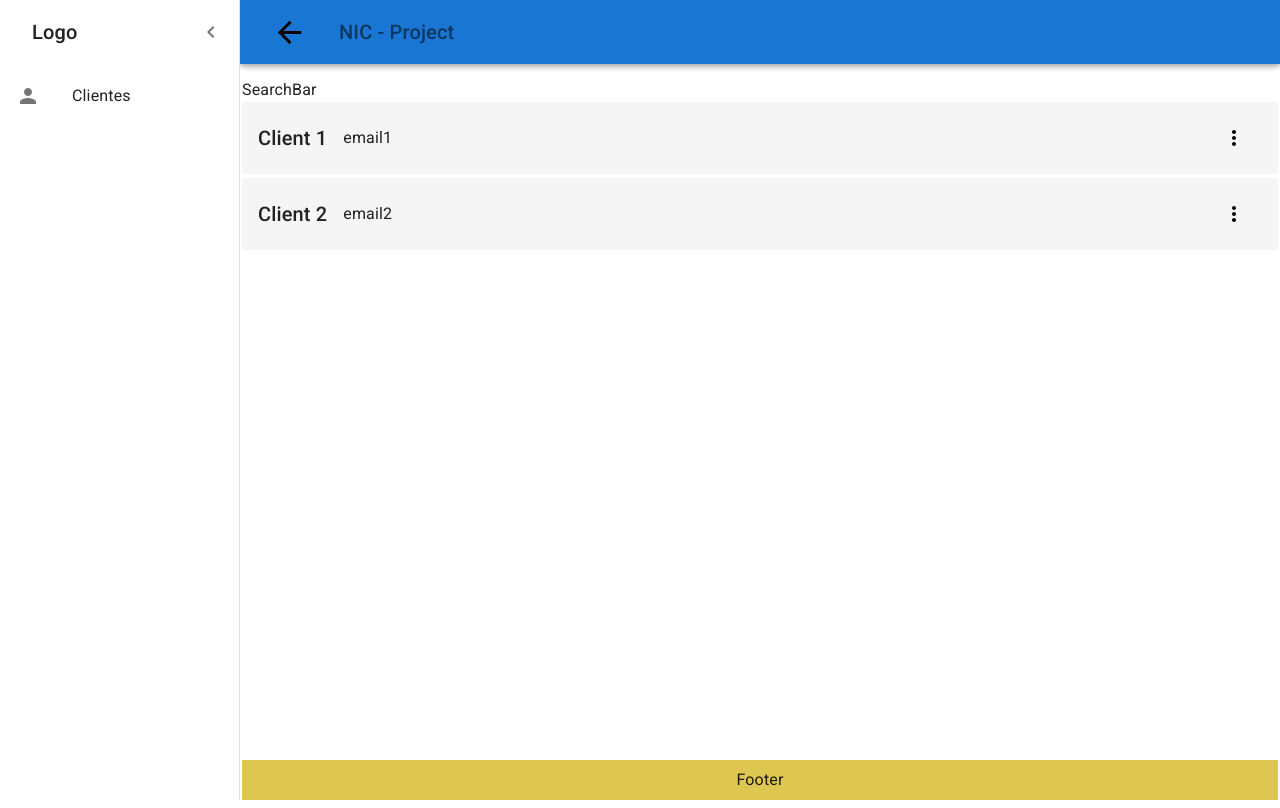
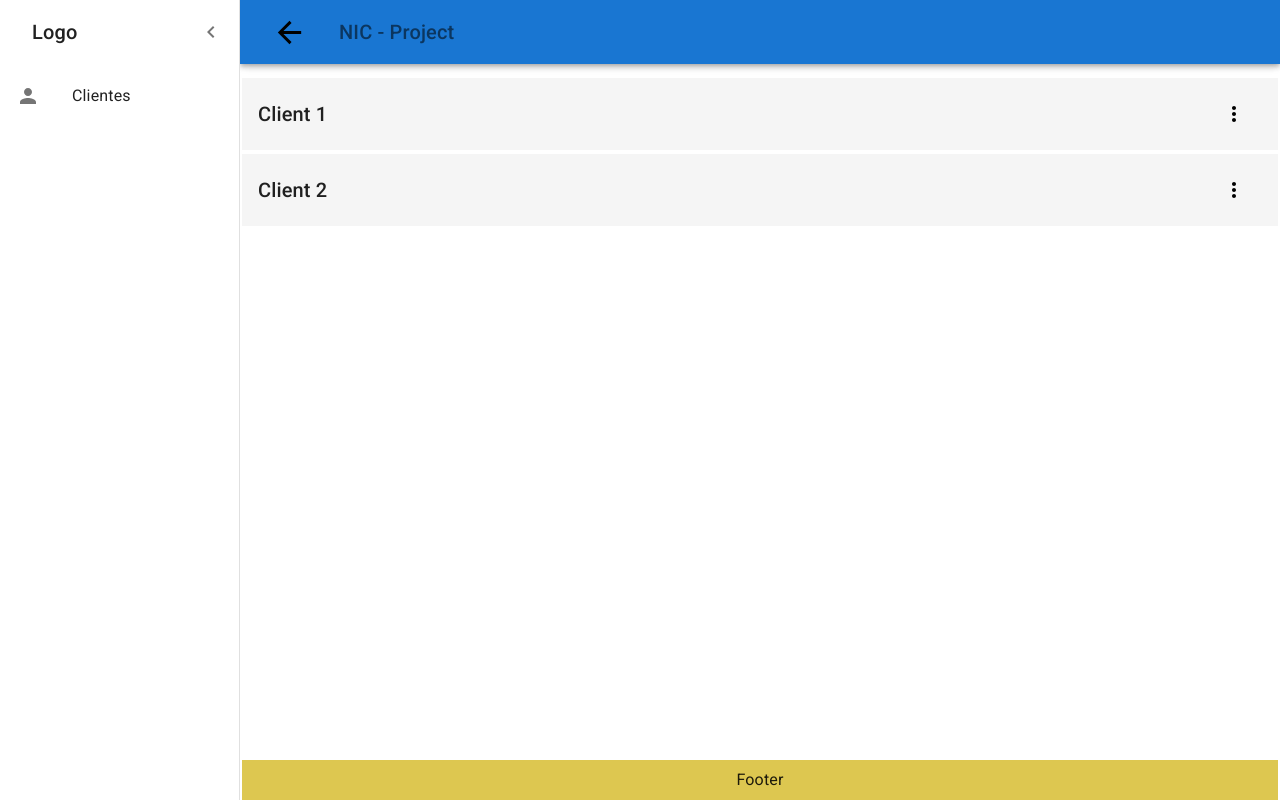
Before and after one commit to ricardoareiaslinhares/nic-project, a React (Vite) app: page /clients in a window 1280 px wide. Built offline with nearby package versions, Linux system fonts and the light colour scheme.

Commit message:
Refractoring List: made individual render list for clients; adjusted modal

```diff
--- a/src/components/ListDisplay.tsx
+++ b/src/components/ListDisplay.tsx
@@ -1,109 +1,33 @@
-import {
-  Box,
-  List,
-  Typography,
-  ListItemButton,
-  ListItemText,
-  ListItem,
-} from "@mui/material";
-import { useNavigate } from "react-router";
-import MenuContext from "./MenuContext/MenuContext";
-import { MenuItemOptions } from "../types";
+import { Box, List } from "@mui/material";
 import SearchBar from "./SearchBar";
-import Modal from "./Modal/Modal";
-import { useCallback, useState } from "react";
-import ModalContentDelete from "./Modal/ModalContentDelete";
 
-interface Item {
-  id: number;
-  name: string;
-  [key: string]: any;
-}
+import { ReactNode } from "react";
 
-interface Props<T extends Item> {
-  items: T[];
-  proprieties: (keyof T)[];
-  go2link: string;
-  menuItemOptions: MenuItemOptions[];
-}
-
-const ListDisplay = <T extends Item>({
-  items,
-  proprieties,
-  go2link,
-  menuItemOptions,
-}: Props<T>) => {
-  const navigate = useNavigate();
-
-  const [openModal, setOpenModal] = useState(false);
-  const handleOpenModal = useCallback(() => {
-    console.log("called");
-    setOpenModal((prev) => !prev);
-  }, []);
-
-  const handleListItemClick = (id: number) => {
-    navigate(go2link + String(id));
-    console.log(id);
+type Props = {
+  children?: ReactNode;
+  renderList: ReactNode;
 };
 
-  const deleteClientForModal = (id:number) => {
+const ListDisplay = ({ children, renderList }: Props) => {
+  const deleteClientForModal = (id: number) => {
     // deleteClient(id)
-    console.log(id)
+    console.log(id);
     //handleOpenModal();
   };
 
-  let menuItemOptionsModified = [...menuItemOptions];
-  menuItemOptionsModified[2].onClick = handleOpenModal;
+  /*   let menuItemOptionsModified = [...menuItemOptions];
+  menuItemOptionsModified[2].onClick = handleOpenModal; */
 
   return (
-    <>
     <List
       sx={{
         display: "flex",
         flex: 1,
         flexDirection: "column",
       }}
-      >
-        <SearchBar />
-        {items.map((item) => (
-          <ListItem
-            key={item.id}
-            disablePadding
-            sx={{ bgcolor: "#f5f5f5", marginBottom: "4px" }}
-          >
-            <ListItemButton
-              onClick={() => handleListItemClick(item.id)}
-              sx={{
-                display: "flex",
-                flex: 1,
-                flexDirection: "row",
-                columnGap: 2,
-              }}
-            >
-              <Typography variant="h6">{item.name}</Typography>
-              <Box display={{ xs: "none", md: "flex" }} flex={1} gap={2}>
-                {proprieties.map((prop) => (
-                  <Box key={prop.toString()}>
-                    <ListItemText primary={item[prop]} />
-                  </Box>
-                ))}
-              </Box>
-              <div>
-                <MenuContext menuItemOptions={menuItemOptionsModified} id={item.id} />
-              </div>
-            </ListItemButton>
-            <Modal open={openModal} handleOpenModal={handleOpenModal}>
-              <ModalContentDelete
-                deleteAction={() => deleteClientForModal(item.id)}
-                cancelAction={handleOpenModal}
-                title="Apagar Cliente"
-                message="Tem certeza que deseja apagar esse cliente?"
-              />
-            </Modal>
-          </ListItem>
-        ))}
+    > {renderList}
+
     </List>
-    </>
   );
 };
 
--- a/src/components/MenuContext/MenuContext.tsx
+++ b/src/components/MenuContext/MenuContext.tsx
@@ -7,14 +7,17 @@ import { MenuItemOptions } from "../../types";
 type Props = {
   menuItemOptions: MenuItemOptions[];
   id: number;
+  selectItemId: (id:number) => void
 };
 
-const MenuContext = ({ menuItemOptions, id }: Props) => {
+const MenuContext = ({ menuItemOptions, id, selectItemId }: Props) => {
   const [anchorEl, setAnchorEl] = useState<null | HTMLElement>(null);
   const open = Boolean(anchorEl);
 
   const handleClick = (event: React.MouseEvent<HTMLElement>) => {
     event.stopPropagation();
+    selectItemId(id)
+    console.log(id)
     setAnchorEl(event.currentTarget);
   };
   const handleClose = () => {
--- a/src/pages/clients/Clients.tsx
+++ b/src/pages/clients/Clients.tsx
@@ -1,9 +1,12 @@
 import { useNavigate } from "react-router";
 import ListDisplay from "../../components/ListDisplay";
-import { MenuItemOptions } from "../../types";
+import { ContentForModal, MenuItemOptions } from "../../types";
 import EditIcon from "@mui/icons-material/Edit";
 import VisibilityIcon from "@mui/icons-material/Visibility";
 import DeleteIcon from "@mui/icons-material/Delete";
+import { useCallback, useState } from "react";
+import RenderClientsList from "./components/RenderClientsList";
+import SearchBar from "../../components/SearchBar";
 
 type Props = {};
 
@@ -11,40 +14,67 @@ const Clients = (props: Props) => {
   const navigate = useNavigate();
   const go2link = "/clients/";
 
+  const [openModal, setOpenModal] = useState(false);
+
+  const handleOpenModal = useCallback(() => {
+    console.log("handleOpenModal called");
+    setOpenModal((prev) => !prev);
+  }, []);
+
+  const navigate2ClientDetails = (id: number) => {
+    navigate(go2link + String(id));
+    console.log(id);
+  };
+
   const menuItemOptions: MenuItemOptions[] = [
     {
       label: "Abrir",
       icon: <VisibilityIcon />,
-      onClick: (id:number) => { navigate(go2link + String(id)) },
+      onClick: (id: number) => {
+        navigate2ClientDetails(id);
+      },
     },
     {
       label: "Editar",
       icon: <EditIcon />,
-      onClick: (id:number) => { navigate(go2link + String(id)) },
+      onClick: (id: number) => {
+        navigate2ClientDetails(id);
+      },
     },
     {
       label: "Apagar",
       icon: <DeleteIcon />,
-      onClick: () => { console.log("This fn is replaced by a modal open on ListDisplay")},
+      onClick: () => {
+        handleOpenModal();
+      },
     },
   ];
 
-  const contentForModalDelete = {
+  const items = [
+    { id: 1, name: "Client 1", email: "email1" },
+    { id: 2, name: "Client 2", email: "email2" },
+  ];
+
+  const contentForModal: ContentForModal = {
     title: "Apagar Cliente",
     message: "Tem certeza que deseja apagar o cliente?",
-    deleteAction: (id:number) => { console.log("apagar") },
-    cancelAction: () => { console.log("This fn is replaced by a modal open on ListDisplay") },
-  }
+    action: (id: number) => {
+      console.log("apagar", id);
+    },
+  };
   return (
     <ListDisplay
-      items={[
-        { id: 1, name: "Client 1", email: "email1" },
-        { id: 2, name: "Client 2", email: "email2" },
-      ]}
-      proprieties={["email"]}
-      go2link={go2link}
-      menuItemOptions={menuItemOptions}
-    />
+      renderList={
+        <RenderClientsList
+          items={items}
+          navigate2ClientDetails={navigate2ClientDetails}
+          menuItemOptions={menuItemOptions}
+          openModal={openModal}
+          handleOpenModal={handleOpenModal}
+          contentForModal={contentForModal}
+        />
+      }
+    ></ListDisplay>
   );
 };
 
--- a/src/pages/clients/components/RenderClientsList.tsx
+++ b/src/pages/clients/components/RenderClientsList.tsx
@@ -0,0 +1,75 @@
+import { Box, ListItem, ListItemButton, Typography } from "@mui/material";
+import MenuContext from "../../../components/MenuContext/MenuContext";
+import Modal from "../../../components/Modal/Modal";
+import { ContentForModal, MenuItemOptions } from "../../../types";
+import ModalContentDelete from "../../../components/Modal/ModalContentDelete";
+import { useCallback, useState } from "react";
+
+interface Item {
+  id: number;
+  name: string;
+  [key: string]: any;
+}
+type Props = {
+  items: Item[];
+  navigate2ClientDetails: (id: number) => void;
+  menuItemOptions: MenuItemOptions[];
+  openModal: boolean;
+  handleOpenModal: () => void;
+  contentForModal: ContentForModal;
+};
+
+const RenderClientsList = ({
+  items,
+  navigate2ClientDetails,
+  menuItemOptions,
+  openModal,
+  handleOpenModal,
+  contentForModal,
+}: Props) => {
+  const [selectedItemId, setSelectedItemId] = useState<number | null>(null)
+
+  const selectItemId = useCallback((id:number)=>{
+    setSelectedItemId(id)
+  },[])
+
+  return (
+    <>
+      {items.map((item: Item) => (
+        <ListItem
+          key={item.id}
+          disablePadding
+          sx={{ bgcolor: "#f5f5f5", marginBottom: "4px" }}
+        >
+          <ListItemButton
+            onClick={() => navigate2ClientDetails(item.id)}
+            sx={{
+              display: "flex",
+              flex: 1,
+              flexDirection: "row",
+              justifyContent: "space-between",
+              columnGap: 2,
+            }}
+          >
+            <Typography variant="h6">{item.name}</Typography>
+            <div>
+              <MenuContext menuItemOptions={menuItemOptions} id={item.id} selectItemId={selectItemId} />
+            </div>
+          </ListItemButton>
+        </ListItem>
+      ))}
+          <Modal open={openModal} handleOpenModal={handleOpenModal}>
+      {selectedItemId !== null && (
+        <ModalContentDelete
+          deleteAction={() => contentForModal.action(selectedItemId)}
+          cancelAction={handleOpenModal}
+          title={contentForModal.title}
+          message={contentForModal.message}
+        />
+      )}
+    </Modal>
+    </>
+  );
+};
+
+export default RenderClientsList;
--- a/src/types.ts
+++ b/src/types.ts
@@ -3,3 +3,9 @@ export interface MenuItemOptions {
     icon: React.ReactNode;
     onClick: (id: number) => void;
 }
+
+export interface ContentForModal {
+    title:string;
+    message:string;
+    action: (id: number) => void
+}
```
Lines whose indentation alone changed are shown as unchanged.
